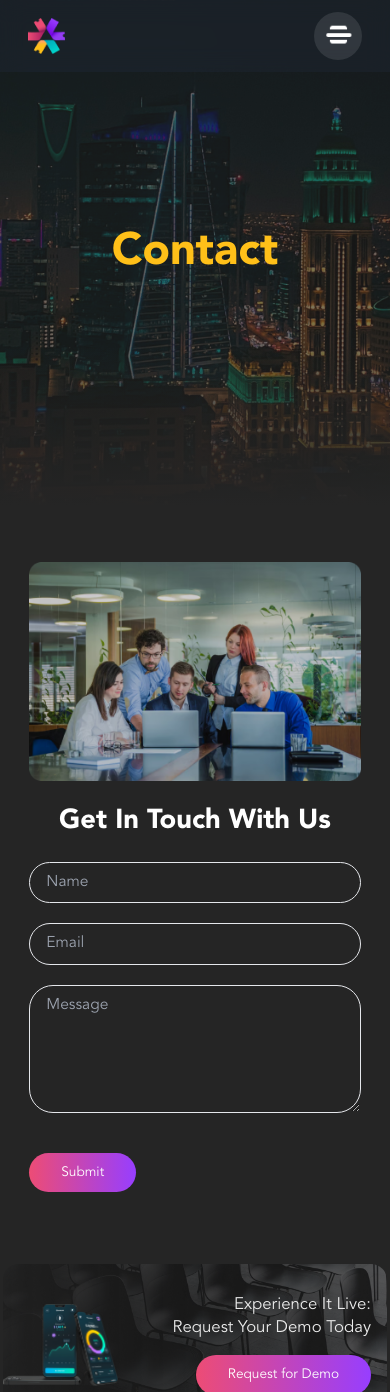
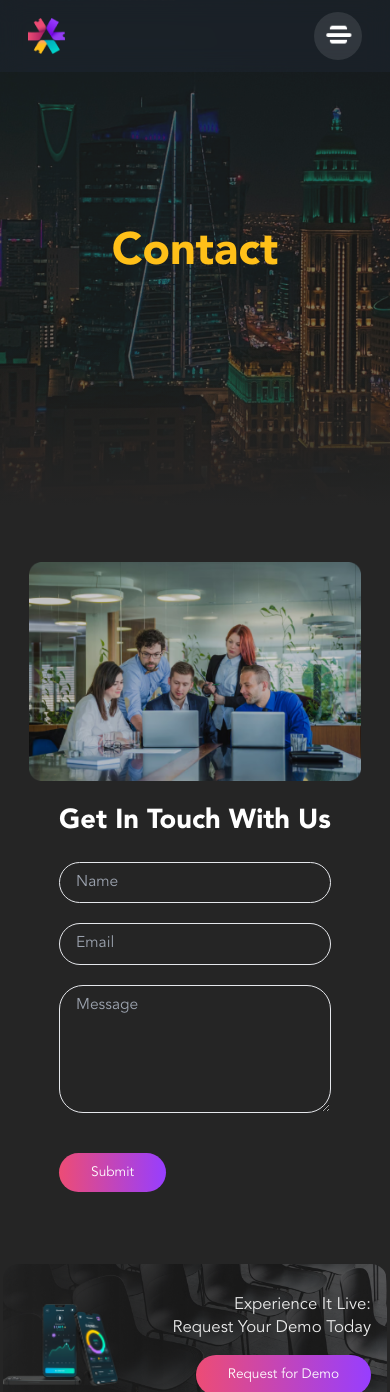
Before and after one commit to sanki92/Kicket, a React (Create React App) app: page /contact in a window 390 px wide. Shown: the top 1392 px of the page. Built offline with nearby package versions, Linux system fonts and the light colour scheme.

Commit message:
feat: add responsiveness

```diff
--- a/src/pages/Contact.js
+++ b/src/pages/Contact.js
@@ -54,8 +54,8 @@ const Contact = () => {
         <h1 className="text-[#FFC019] font-[750] text-[45px]">Contact</h1>
         <div className="w-full h-[10rem] bg-gradient-to-b from-black/0 to-[#252525]/100 absolute bottom-0"></div>
       </div>
-      <div className=" flex justify-center smM:flex-col text-white text-[20px] w-[85%] mx-auto gap-x-14 mt-14">
-        <img src={contact1} className="smM:hidden" />
+      <div className=" flex justify-center mgM:flex-col mgM:items-center text-white text-[20px] w-[85%] mx-auto gap-x-14 mt-14">
+        <img src={contact1} className="smM:hidden w-[30rem]" />
         <img src={ourService1phone} className="z-10 hidden smM:block" />
 
         <div className="flex flex-col justify-center gap-y-5">
```
